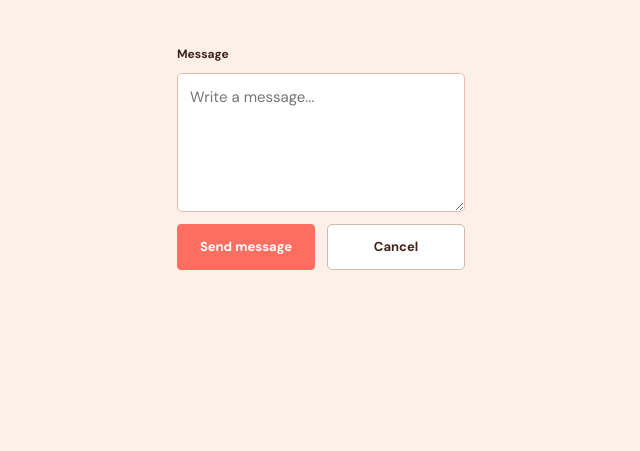
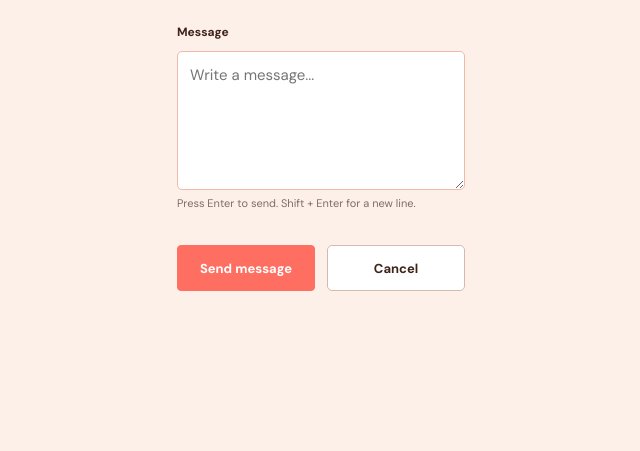
Before and after one commit to kimberlytsang/RoomieMatch, a Django app: template templates/messaging/support_message_compose.html in a window 1280 px wide. Shown: the part 328-779 px from the top of the page, without its empty margins (319-959 px from the left). Run offline with Django 5.2, Linux system fonts and the light colour scheme; the template is opened without the code that fills it, so the values that code supplies are empty.

Commit message:
fix(messaging): support Enter send for admin messages

```diff
--- a/templates/messaging/support_message_compose.html
+++ b/templates/messaging/support_message_compose.html
@@ -11,7 +11,8 @@
     <form method="post" class="support-message-form">
       {% csrf_token %}
       <label for="message-body">Message</label>
-      <textarea id="message-body" name="body" rows="5" maxlength="2000" placeholder="Write a message...">{{ message_body }}</textarea>
+      <textarea id="message-body" name="body" rows="5" maxlength="2000" placeholder="Write a message..." data-send-on-enter>{{ message_body }}</textarea>
+      <p class="message-send-hint">Press Enter to send. Shift + Enter for a new line.</p>
       {% if message_error %}<p class="form-message" role="alert">{{ message_error }}</p>{% endif %}
       <div class="message-compose-actions">
         <button class="button-primary" type="submit">Send message</button>
@@ -20,4 +21,12 @@
     </form>
   </section>
 </main>
+<script>
+  document.querySelector("[data-send-on-enter]").addEventListener("keydown", (event) => {
+    if (event.key === "Enter" && !event.shiftKey && !event.isComposing) {
+      event.preventDefault();
+      event.currentTarget.form.requestSubmit();
+    }
+  });
+</script>
 {% endblock %}
```
Also changed, not shown: tests/test_us09_11_messaging.py (+2 -0 lines).
